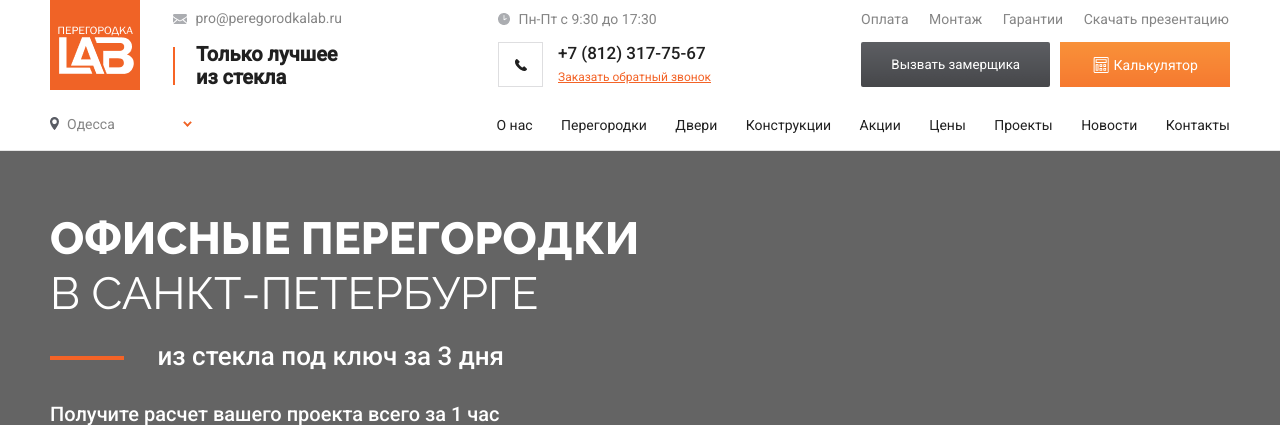
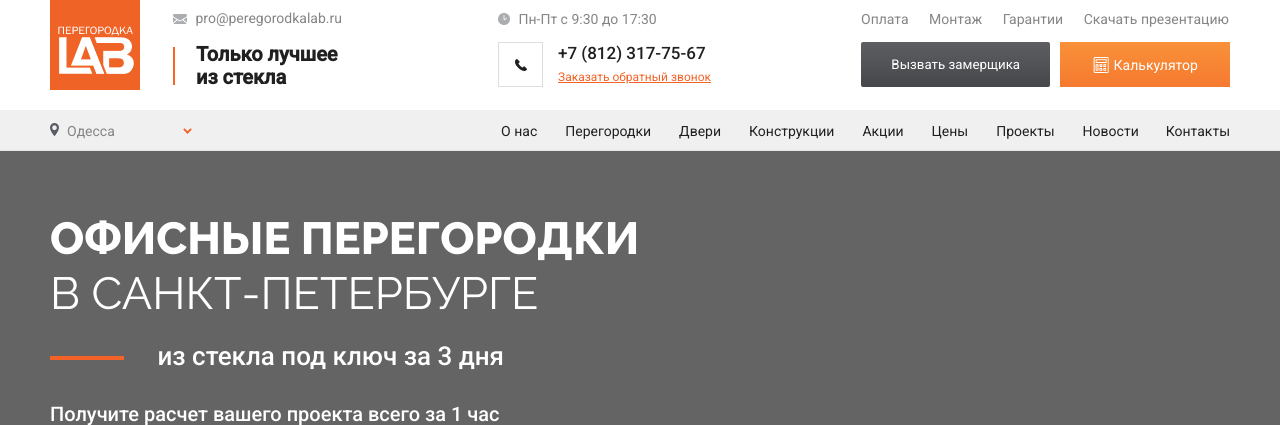
Before and after one commit to andriikuruch/LAB, a Django app: page / in a window 1280 px wide; the page is wider, and only the part inside the window is pictured. Shown: the top 425 px of that part. Run offline with Django 3.2, Linux system fonts and the light colour scheme.

Commit message:
refactor header, fix bags, change style

```diff
--- a/static/css/_header.css
+++ b/static/css/_header.css
@@ -1,6 +1,8 @@
 header {
     background: white;
     border-bottom: rgba(0, 0, 0, 0.1) solid 1px;
+    position: relative;
+    z-index: 5;
 }
 
 .header-wrapper {
@@ -10,6 +12,16 @@ header {
     display: flex;
     flex-direction: column;
     height: 150px;
+}
+
+.header-bottom-bg {
+    position: absolute;
+    bottom: 0;
+    left: 0;
+    right: 0;
+    height: 40px;
+    background: #F0F0F1;
+    z-index: 1;
 }
 
 .header-top {
@@ -123,16 +135,17 @@ header {
 
 .menu {
     display: flex;
-    justify-content: space-between;
+    align-items: center;
     flex: 1;
+    z-index: 10;
 }
 
 .select-wrapper {
     position: relative;
     user-select: none;
     display: flex;
-    padding-bottom: 13px;
-    margin-right: 278px;
+    margin-right: auto;
+    height: 100%;
 }
 
 .select {
@@ -158,7 +171,7 @@ header {
 .custom-options {
     position: absolute;
     display: block;
-    top: 39px;
+    top: 37px;
     left: 0;
     right: 0;
     background: #fff;
@@ -167,6 +180,7 @@ header {
     visibility: hidden;
     pointer-events: none;
     z-index: 2;
+    border-top: #F06326 solid 2px;
 }
 
 .select.open .custom-options {
@@ -230,12 +244,12 @@ header {
     transform: rotate(-45deg);
 }
 
-.active {
-    border-bottom: #F06326 solid 2px;
+.dropdown {
+    margin: 0 14px;
 }
 
-.select-wrapper.active {
-    padding-bottom: 11px;
+.dropdown:last-of-type {
+    margin: 0 0 0 13px;
 }
 
 .dropdown__trigger {
--- a/static/js/_header.js
+++ b/static/js/_header.js
@@ -1,6 +1,5 @@
 document.querySelector('.select-wrapper').addEventListener('click', function() {
     this.querySelector('.select').classList.toggle('open');
-    this.classList.toggle('active');
 });
 
 for (const option of document.querySelectorAll(".custom-option")) {
@@ -18,7 +17,6 @@ window.addEventListener('click', function(e) {
     const selectWrapper = document.querySelector('.select-wrapper');
     if (!select.contains(e.target)) {
         select.classList.remove('open');
-        selectWrapper.classList.remove("active");
     }
 });
 
--- a/templates/_header.html
+++ b/templates/_header.html
@@ -166,4 +166,5 @@
             </div>
         </nav>
     </div>
+    <div class="header-bottom-bg"></div>
 </header>
```
